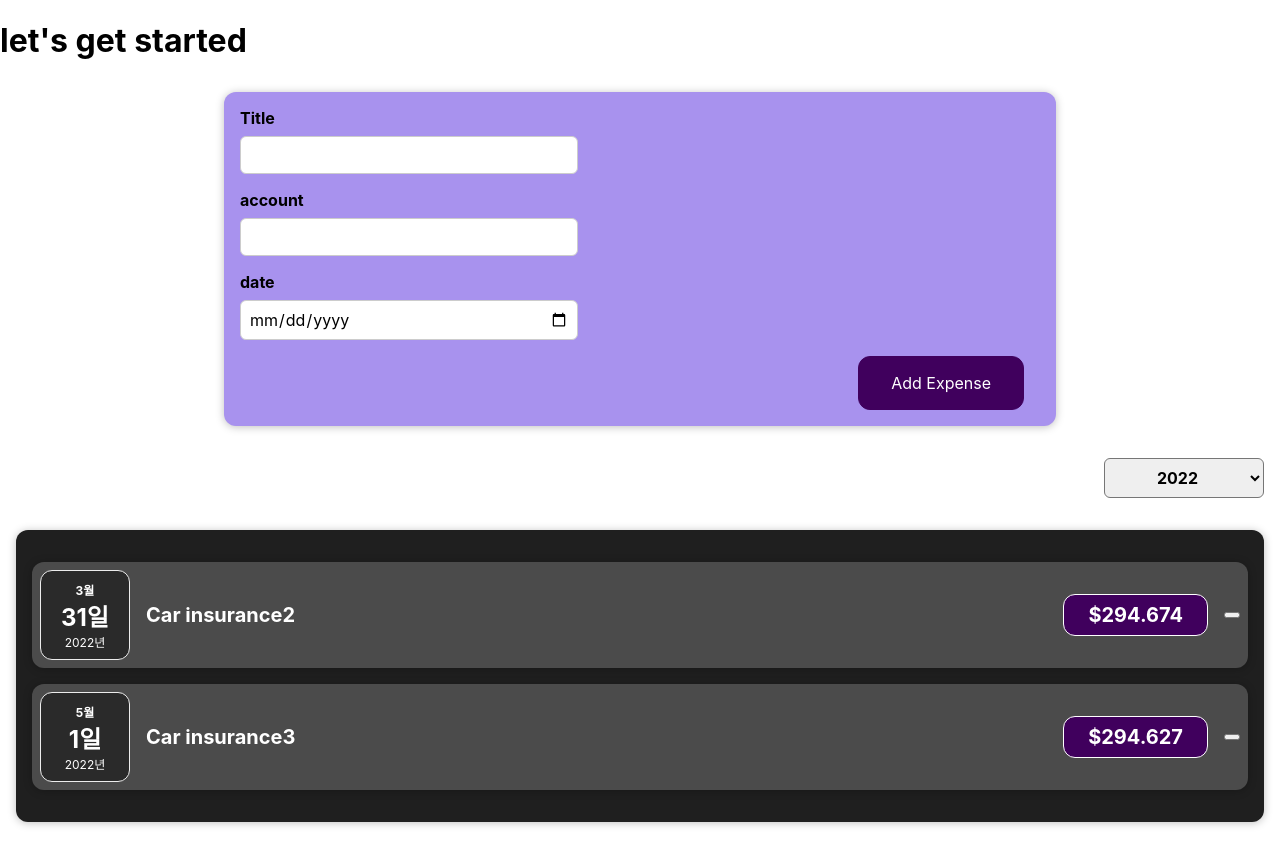
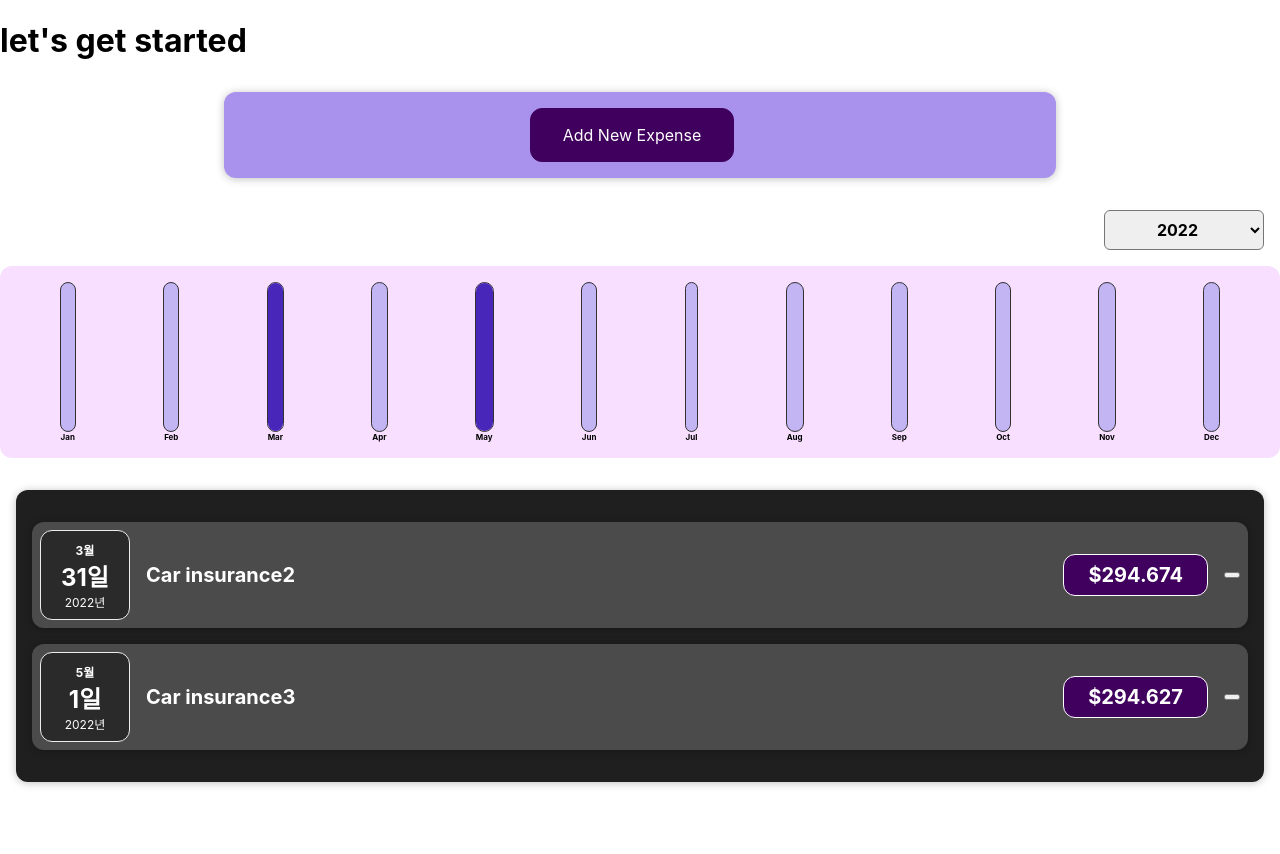
Before and after one commit to wjdtj9656/WebMiniProjects, a React (Create React App) app in the folder reactPlayGround/myreact/: page / in a window 1280 px wide. After the commit the page ends 814 px from the top, so only its background shows below. Built offline with nearby package versions, Linux system fonts and the light colour scheme.

Commit message:
impl chart

```diff
--- /dev/null
+++ b/reactPlayGround/myreact/src/components/Chart/Chart.css
@@ -0,0 +1,9 @@
+.chart {
+  padding: 1rem;
+  border-radius: 12px;
+  background-color: #f8dfff;
+  text-align: center;
+  display: flex;
+  justify-content: space-around;
+  height: 10rem;
+}
--- /dev/null
+++ b/reactPlayGround/myreact/src/components/Chart/Chart.js
@@ -0,0 +1,20 @@
+import ChartBar from "./ChartBar";
+import "./Chart.css";
+const Chart = (props) => {
+  const dataPointValues = props.dataPoints.map((dataPoint) => dataPoint.value);
+  const totalMaximum = Math.max(...dataPointValues);
+  return (
+    <div className="chart">
+      {props.dataPoints.map((dataPoint) => (
+        <ChartBar
+          key={dataPoint.label}
+          value={dataPoint.value}
+          maxValue={totalMaximum}
+          label={dataPoint.label}
+        />
+      ))}
+    </div>
+  );
+};
+
+export default Chart;
--- /dev/null
+++ b/reactPlayGround/myreact/src/components/Chart/ChartBar.css
@@ -0,0 +1,30 @@
+.chart-bar {
+  height: 100%;
+  display: flex;
+  flex-direction: column;
+  align-items: center;
+}
+
+.chart-bar__inner {
+  height: 100%;
+  width: 100%;
+  border: 1px solid #313131;
+  border-radius: 12px;
+  background-color: #c3b4f3;
+  overflow: hidden;
+  display: flex;
+  flex-direction: column;
+  justify-content: flex-end;
+}
+
+.chart-bar__fill {
+  background-color: #4826b9;
+  width: 100%;
+  transition: all 0.3s ease-out;
+}
+
+.chart-bar__label {
+  font-weight: bold;
+  font-size: 0.5rem;
+  text-align: center;
+}
--- /dev/null
+++ b/reactPlayGround/myreact/src/components/Chart/ChartBar.js
@@ -0,0 +1,20 @@
+import "./ChartBar.css";
+
+const ChartBar = (props) => {
+  let barFillHeight = "0%";
+  if (props.maxValue > 0) {
+    barFillHeight = Math.round((props.value / props.maxValue) * 100) + "%";
+  }
+  return (
+    <div className="chart-bar">
+      <div className="chart-bar__inner">
+        <div
+          className="chart-bar__fill"
+          style={{ height: barFillHeight }}
+        ></div>
+      </div>
+      <div className="chart-bar__label">{props.label}</div>
+    </div>
+  );
+};
+export default ChartBar;
--- a/reactPlayGround/myreact/src/components/Expenses/Expenses.js
+++ b/reactPlayGround/myreact/src/components/Expenses/Expenses.js
@@ -2,6 +2,7 @@
 import ExpensesFilter from "./ExpenseFilter";
 import ExpenseItem from "./ExpenseItem";
 import ExpenseList from "./ExpenseList";
+import ExpensesChart from "./ExpensesChart";
 import "./Expenses.css";
 const Expenses = (props) => {
   const [filterYear, setFilterYear] = useState("2022");
@@ -15,6 +16,7 @@
   return (
     <div>
       <ExpensesFilter selected={filterYear} onSaveFilter={saveFilter} />
+      <ExpensesChart expenses={selectYearItems} />
       <div className="expenses">
         <ExpenseList items={selectYearItems} />
       </div>
--- /dev/null
+++ b/reactPlayGround/myreact/src/components/Expenses/ExpensesChart.js
@@ -0,0 +1,26 @@
+import Chart from "../Chart/Chart";
+
+const ExpensesChart = (props) => {
+  const chartDataPoints = [
+    { label: "Jan", value: 0 },
+    { label: "Feb", value: 0 },
+    { label: "Mar", value: 0 },
+    { label: "Apr", value: 0 },
+    { label: "May", value: 0 },
+    { label: "Jun", value: 0 },
+    { label: "Jul", value: 0 },
+    { label: "Aug", value: 0 },
+    { label: "Sep", value: 0 },
+    { label: "Oct", value: 0 },
+    { label: "Nov", value: 0 },
+    { label: "Dec", value: 0 },
+  ];
+
+  for (const expense of props.expenses) {
+    const expenseMonth = expense.date.getMonth();
+    chartDataPoints[expenseMonth].value += expense.amount;
+  }
+  return <Chart dataPoints={chartDataPoints} />;
+};
+
+export default ExpensesChart;
--- a/reactPlayGround/myreact/src/components/NewExpense/ExpenseForm.js
+++ b/reactPlayGround/myreact/src/components/NewExpense/ExpenseForm.js
@@ -19,7 +19,7 @@
     event.preventDefault();
     const expenseData = {
       title: enterTitle,
-      amount: enterAmount,
+      amount: +enterAmount,
       date: new Date(enterDate),
     };
     props.onSaveData(expenseData);
@@ -54,6 +54,9 @@
         </div>
       </div>
       <div className="new-expense__actions">
+        <button type="button" onClick={props.onCancel}>
+          Cancel
+        </button>
         <button type="submit">Add Expense</button>
       </div>
     </form>
--- a/reactPlayGround/myreact/src/components/NewExpense/NewExpense.js
+++ b/reactPlayGround/myreact/src/components/NewExpense/NewExpense.js
@@ -1,16 +1,31 @@
 import "./NewExpense.css";
 import ExpenseForm from "./ExpenseForm";
+import { useState } from "react";
 const NewExpense = (props) => {
+  const [showFlag, setShowFlag] = useState(false);
   const onSaveDataHandler = (enteredExpenseData) => {
     const expenseData = {
       ...enteredExpenseData,
       id: Math.random().toString(),
     };
     props.onAddExpense(expenseData);
+    setShowFlag(false);
+  };
+  const showFlagHandler = () => {
+    setShowFlag(true);
+  };
+  const cancelShowHandler = () => {
+    setShowFlag(false);
   };
   return (
     <div className="new-expense">
-      <ExpenseForm onSaveData={onSaveDataHandler} />
+      {!showFlag && <button onClick={showFlagHandler}>Add New Expense</button>}
+      {showFlag && (
+        <ExpenseForm
+          onSaveData={onSaveDataHandler}
+          onCancel={cancelShowHandler}
+        />
+      )}
     </div>
   );
 };
```
